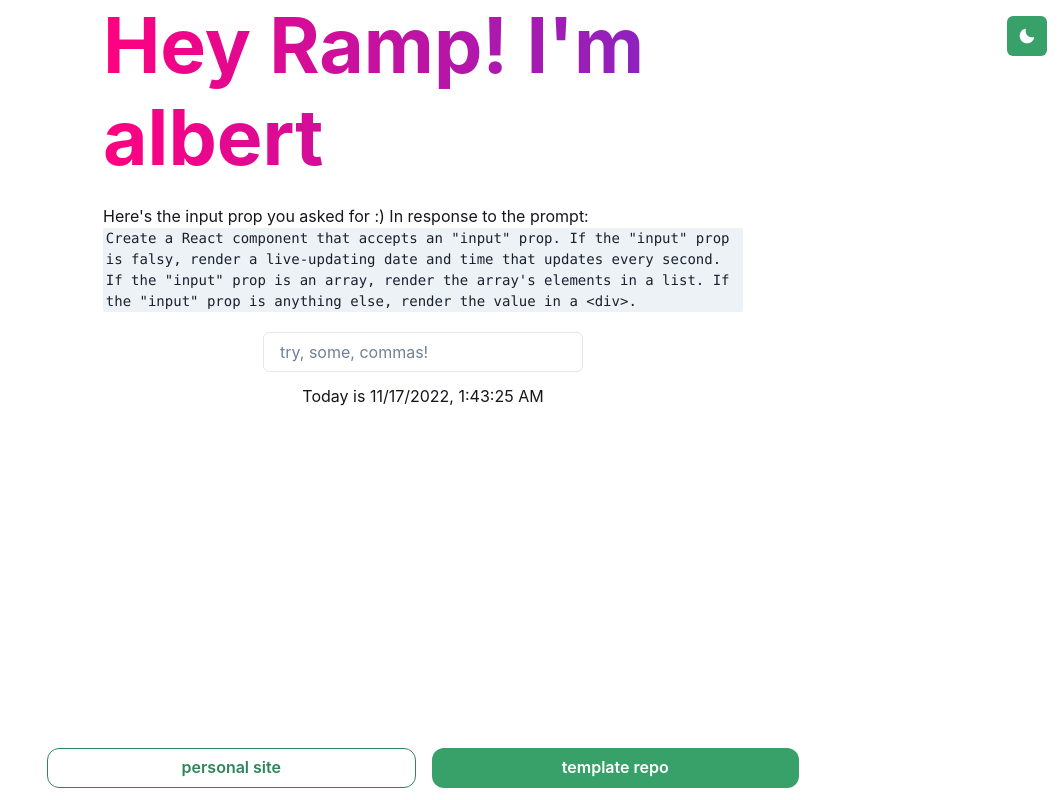
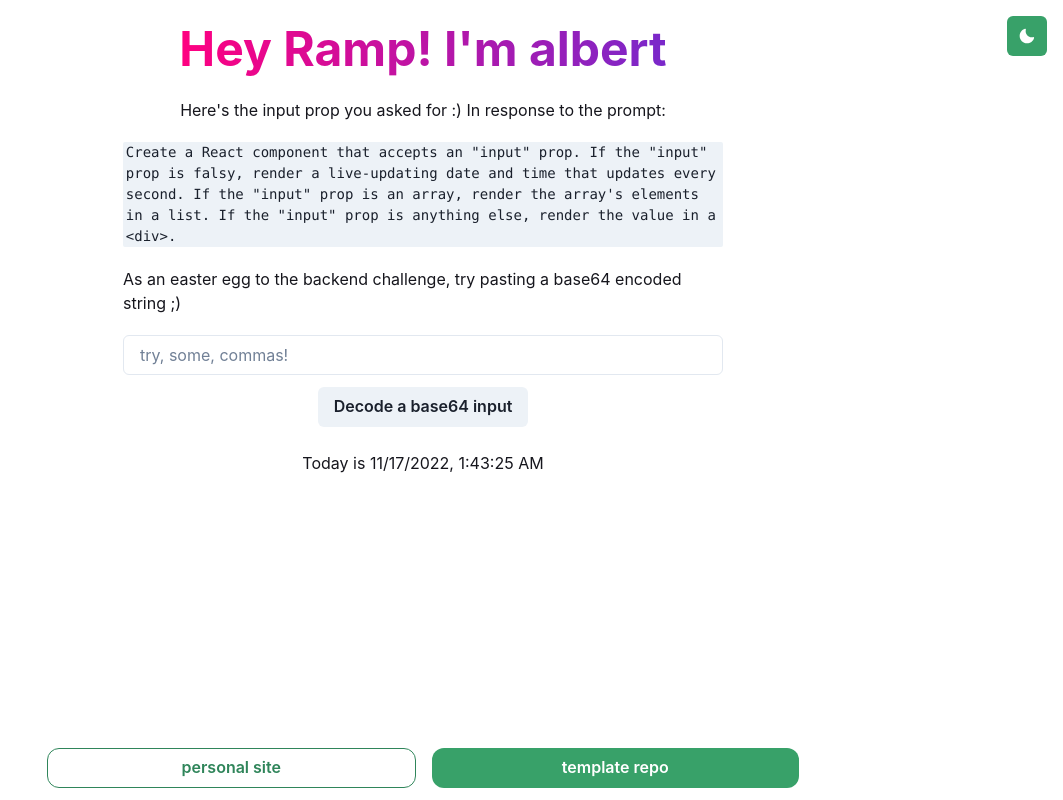
Before and after one commit to albTian/ramp-frontend-challenge, a Next.js app: page / in a window 1280 px wide. Shown: the whole page, without its empty margins (217-1280 px from the left). Built offline with nearby package versions, Linux system fonts and the light colour scheme.

Commit message:
content: push to stuff

```diff
--- a/src/components/CTA.tsx
+++ b/src/components/CTA.tsx
@@ -14,7 +14,7 @@
     <Button
       as={ChakraLink}
       isExternal
-      href="https://chakra-ui.com"
+      href="https://atian.super.site/"
       variant="outline"
       colorScheme="green"
       rounded="button"
--- a/src/components/Hero.tsx
+++ b/src/components/Hero.tsx
@@ -6,8 +6,9 @@
     alignItems="center"
     bgGradient="linear(to-l, heroGradientStart, heroGradientEnd)"
     bgClip="text"
+    textAlign={"center"}
     {...props}
   >
-    <Heading fontSize="6vw">Hey Ramp! I'm albert</Heading>
+    <Heading fontSize={["48px", "48px"]}>Hey Ramp! I'm albert</Heading>
   </Flex>
 )
--- a/src/components/RampInput.tsx
+++ b/src/components/RampInput.tsx
@@ -1,4 +1,12 @@
-import { Box, HStack, Input, Text, VStack } from "@chakra-ui/react";
+import {
+  Box,
+  Button,
+  Code,
+  HStack,
+  Input,
+  Text,
+  VStack,
+} from "@chakra-ui/react";
 import { ChangeEvent, useEffect, useState } from "react";
 
 interface ArrayComponentProps {
@@ -6,7 +14,7 @@
 }
 const ArrayComponent = (p: ArrayComponentProps) => {
   return (
-    <Box>
+    <Box maxW={"100%"}>
       <Text color="text">{p.text}</Text>
     </Box>
   );
@@ -31,22 +39,34 @@
 
 const RampInput = () => {
   const [input, setInput] = useState("");
+  const [decodedInput, setDecodedInput] = useState("");
   const [arrayInput, setArrayInput] = useState<String[]>([]);
   const handleInputChange = (e: ChangeEvent<HTMLInputElement>) => {
     e.preventDefault();
-    setInput(e.target.value);
+    const newInput = e.target.value;
+    setInput(newInput);
+    setDecodedInput("");
   };
 
   useEffect(() => {
     setArrayInput(input.split(","));
   }, [input]);
+
+  const decodeInput = (text: string) => {
+    try {
+      setDecodedInput(window.atob(text));
+    } catch {}
+  };
+
   return (
-    <VStack w="50%" spacing={"12px"}>
+    <VStack w="100%" spacing={"12px"}>
       <Input
         placeholder="try, some, commas!"
         value={input}
         onChange={handleInputChange}
       />
+      <Button onClick={() => decodeInput(input)}>Decode a base64 input</Button>
+      <Code display={"block"} whiteSpace={"pre"} children={decodedInput} />
       {input ? (
         <>
           {arrayInput.map((arrayElem) => (
--- a/src/pages/index.tsx
+++ b/src/pages/index.tsx
@@ -9,15 +9,18 @@
 import RampInput from "../components/RampInput";
 
 const rampPrompt =
-  'Create a React component that accepts an "input" prop. If the "input" prop is falsy, render a live-updating date and time that updates every second. If the "input" prop is an array, render the array\'s elements in a list. If the "input" prop is anything else, render the value in a \<div\>.';
+  'Create a React component that accepts an "input" prop. If the "input" prop is falsy, render a live-updating date and time that updates every second. If the "input" prop is an array, render the array\'s elements in a list. If the "input" prop is anything else, render the value in a <div>.';
 
 const Index = () => (
   <Container>
-    <VStack w={"50%"} spacing={"20px"}>
+    <VStack w={["90%", "50%"]} p={"20px"} spacing={"20px"}>
       <Hero />
       <Text color="text">
         Here's the input prop you asked for :) In response to the prompt:
-        <Code>{rampPrompt}</Code>
+      </Text>
+      <Code>{rampPrompt}</Code>
+      <Text color="text">
+        As an easter egg to the backend challenge, try pasting a base64 encoded string ;)
       </Text>
       <RampInput />
 
```
Also changed, not shown: 1 other file (tests, documents, lock files or other folders).
